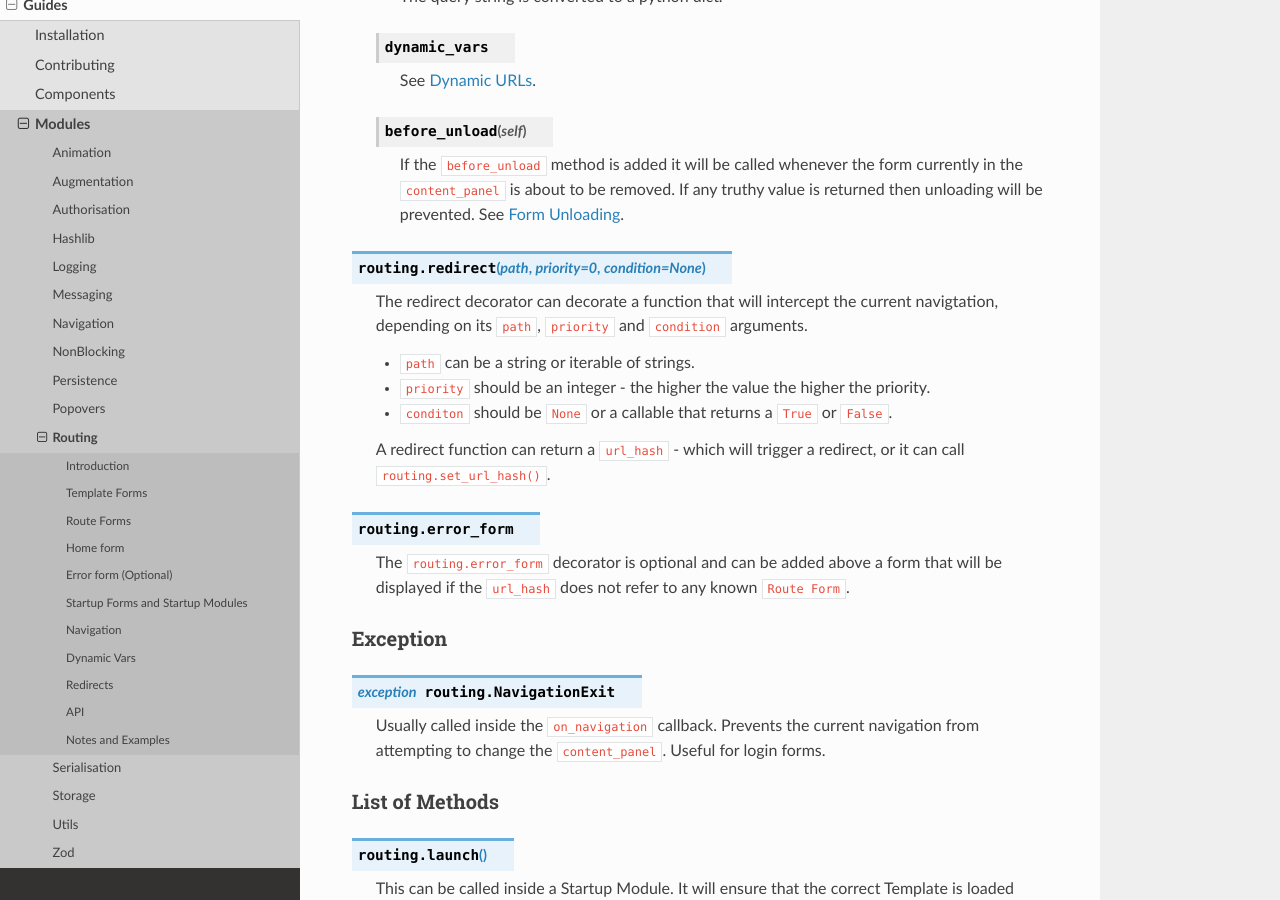
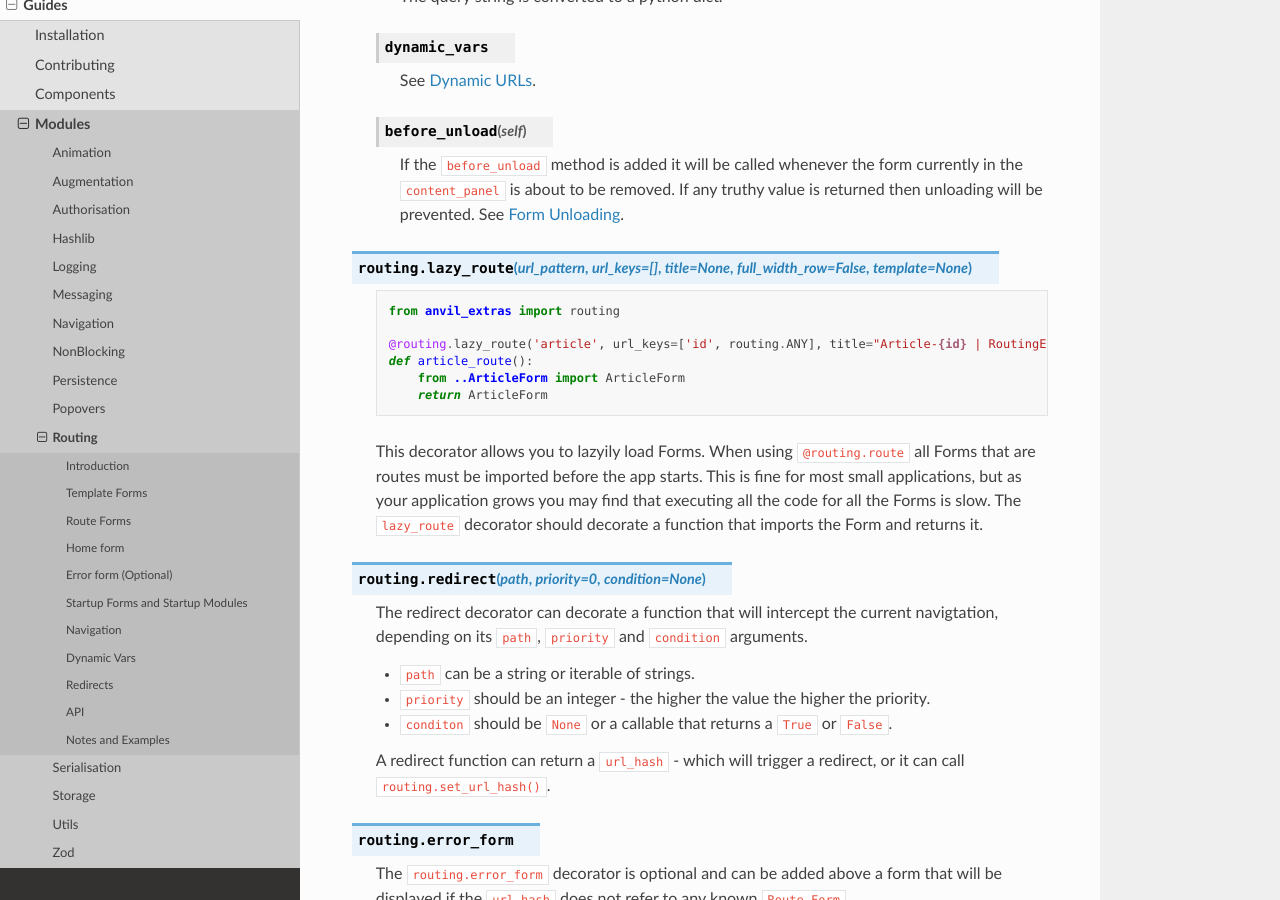
Before and after one commit to anvilistas/anvil-extras, a Sphinx documentation site: the page built from docs/guides/modules/routing.rst, in a window 1280 px wide and 900 px high, scrolled down 7171 px. Built offline with Sphinx 7.4.7 and the Read the Docs theme 2.0.0, drawn with Linux system fonts in a browser that asks for light colours.

Commit message:
Add docs and fix the decorator

```diff
--- a/docs/guides/modules/routing.rst
+++ b/docs/guides/modules/routing.rst
@@ -388,6 +388,22 @@ Decorators
 
         If the ``before_unload`` method is added it will be called whenever the form currently in the ``content_panel`` is about to be removed.
         If any truthy value is returned then unloading will be prevented. See `Form Unloading <#form-unloading>`__.
+
+.. function:: routing.lazy_route(url_pattern, url_keys=[], title=None, full_width_row=False, template=None)
+
+    .. code:: python
+
+        from anvil_extras import routing
+
+        @routing.lazy_route('article', url_keys=['id', routing.ANY], title="Article-{id} | RoutingExample")
+        def article_route():
+            from ..ArticleForm import ArticleForm
+            return ArticleForm
+
+    This decorator allows you to lazyily load Forms. When using ``@routing.route`` all Forms that are routes must be imported before the app starts.
+    This is fine for most small applications, but as your application grows you may find that executing all the code for all the Forms is slow.
+    The ``lazy_route`` decorator should decorate a function that imports the Form and returns it.
+
 
 .. function:: routing.redirect(path, priority=0, condition=None)
 
```
Also changed, not shown: 1 other file.
